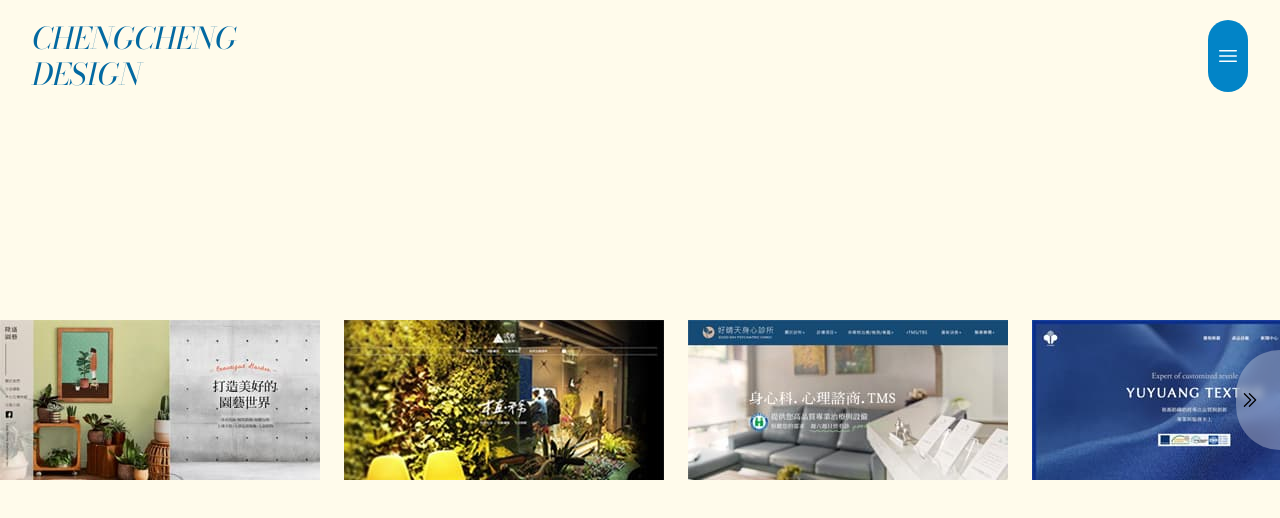
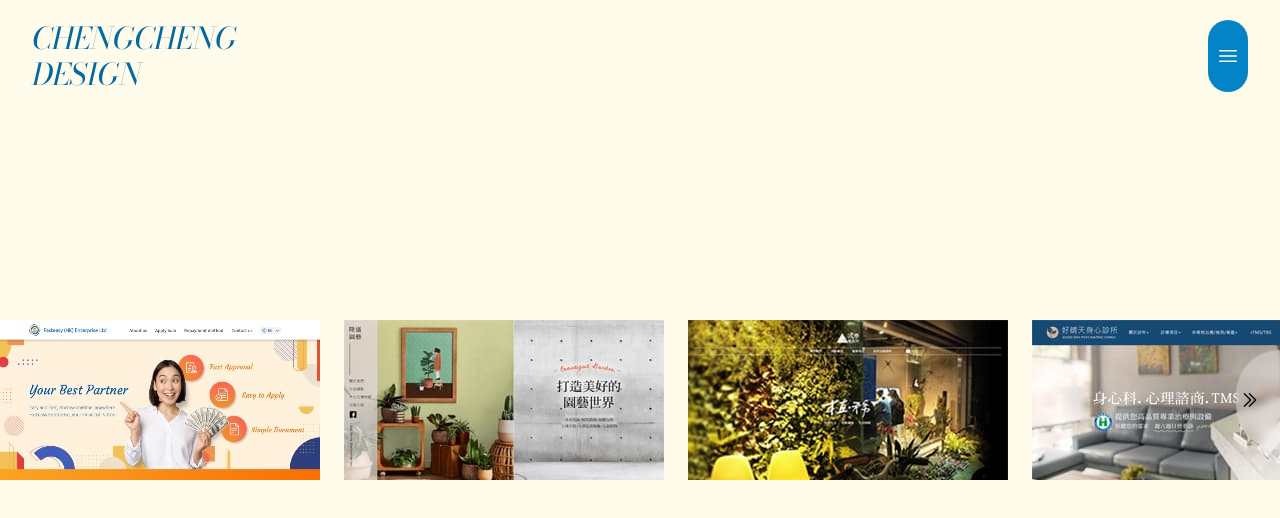
Before and after one commit to daisybookya/chengcheng, a Vue app: page /works in a window 1280 px wide. Shown: the top 518 px of the page. Built offline with nearby package versions, Linux system fonts and the light colour scheme.

Commit message:
add new work

```diff
--- a/src/utility/data.ts
+++ b/src/utility/data.ts
@@ -14,6 +14,13 @@ const getAssetsFile = (url: string) => {
 //放在assets/imgs/下
 //兩種寫法：Cover[] 或 Array<Cover>
 export const coverList: Cover[]= [
+  {
+    img:`${getAssetsFile('cover_money.jpg')}`,
+    title:'借貸企業',
+    type:'網頁設計',
+    subColor:'#f9872a',
+    imglist:[`${getAssetsFile('index_money.jpg')}`]
+  },
   {
     img:`${getAssetsFile('cover_plants02.jpg')}`,
     title:'園藝植栽',
```
Also changed, not shown: src/assets/imgs/cover_money.jpg (added), src/assets/imgs/index_money.jpg (added).
